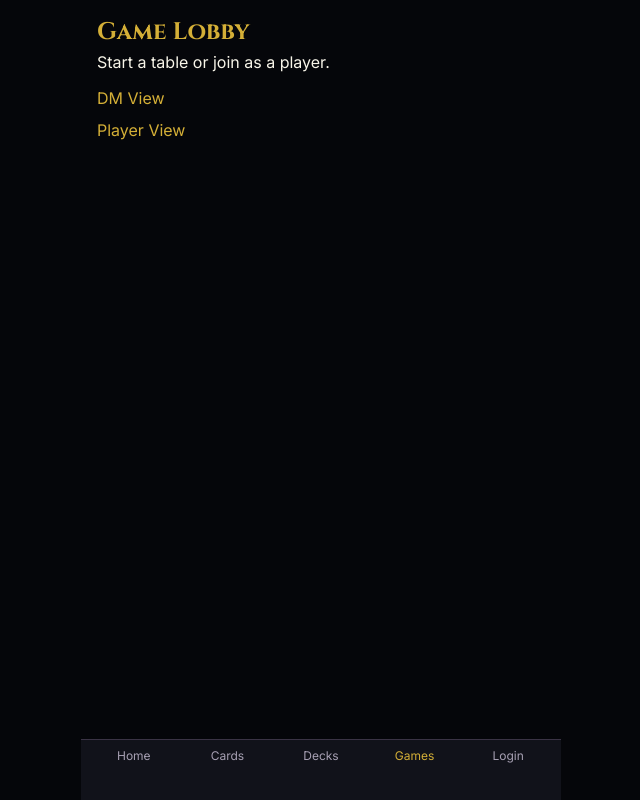
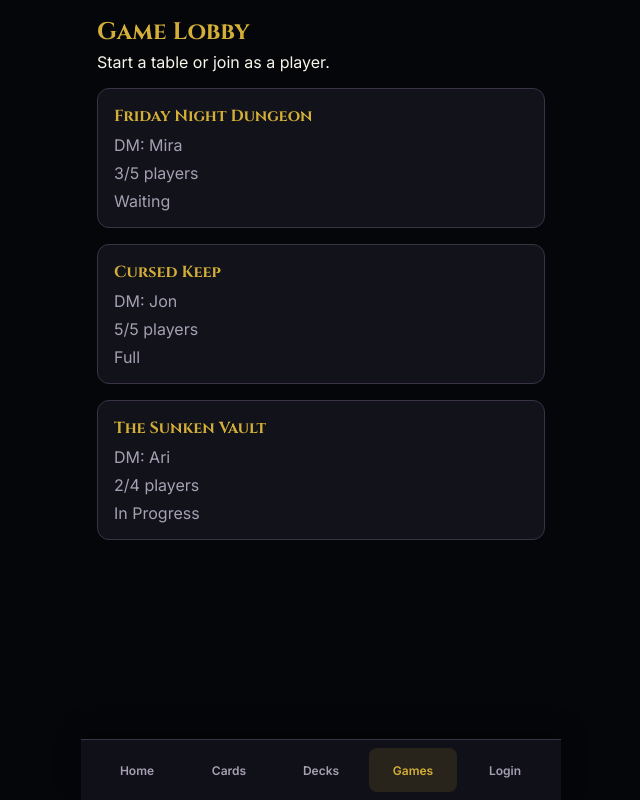
Before and after one commit to AOrnstein/misfortune-cards-frontend, a React (Vite) app: page /lobby in a window 1280 px wide. Shown: the whole page, without its empty margins (319-959 px from the left). Built offline with nearby package versions, Linux system fonts and the light colour scheme; no server answers.

Commit message:
just realized didnt saved changes so here they are and also changed name for my branch

```diff
--- a/src/components/PageHeader.jsx
+++ b/src/components/PageHeader.jsx
@@ -0,0 +1,8 @@
+export default function PageHeader({ title, description }) {
+  return (
+    <div className="page-header">
+      <h1>{title}</h1>
+      {description && <p className="muted">{description}</p>}
+    </div>
+  );
+}
--- a/src/data/games.js
+++ b/src/data/games.js
@@ -0,0 +1,26 @@
+export const games = [
+  {
+    id: "game-1",
+    name: "Friday Night Dungeon",
+    dm: "Mira",
+    players: 3,
+    maxPlayers: 5,
+    status: "Waiting",
+  },
+  {
+    id: "game-2",
+    name: "Cursed Keep",
+    dm: "Jon",
+    players: 5,
+    maxPlayers: 5,
+    status: "Full",
+  },
+  {
+    id: "game-3",
+    name: "The Sunken Vault",
+    dm: "Ari",
+    players: 2,
+    maxPlayers: 4,
+    status: "In Progress",
+  },
+];
--- a/src/layout/Navbar.jsx
+++ b/src/layout/Navbar.jsx
@@ -4,6 +4,7 @@ import { useAuth } from "../auth/useAuth";
 
 export default function Navbar() {
   const { token, logout } = useAuth();
+
   return (
     <nav id="navbar">
       <NavLink to="/">Home</NavLink>
@@ -16,5 +17,6 @@ export default function Navbar() {
       ) : (
         <NavLink to="/login">Login</NavLink>
       )}
-    </nav>  );
+    </nav>
+  );
 }
--- a/src/pages/DmView.jsx
+++ b/src/pages/DmView.jsx
@@ -1,6 +1,18 @@
+import { useState } from "react";
+
 import { cards } from "../data/cards";
+import "../styles/pages/DmView.css";
 
 export default function DmView() {
+  const [drawnCard, setDrawnCard] = useState(null);
+  const [autoConfirm, setAutoConfirm] = useState(false);
+
+
+  const drawCard = () => {
+    const randomCard = cards[Math.floor(Math.random() * cards.length)];
+    setDrawnCard(randomCard);
+  };
+
   return (
     <section className="compendium-page">
       <div className="page-header">
@@ -8,7 +20,52 @@ export default function DmView() {
         <p className="muted">Manage draws and reveal outcomes.</p>
       </div>
 
-      <button type="button">Draw a card</button>
+      <div className="game-board">
+        <div className="draw-area">
+        <div className="game-card-slot">
+  {drawnCard ? (
+    <article className="card-tile game-card-preview">
+      <div className="card-art">{drawnCard.image}</div>
+
+      <div className="card-info">
+        <h2>{drawnCard.name}</h2>
+        <p>{drawnCard.type}</p>
+      </div>
+    </article>
+  ) : (
+    <article className="card-tile game-card-preview">
+      <div className="card-art">?</div>
+
+      <div className="card-info">
+        <h2>No Card</h2>
+        <p>Draw from deck</p>
+      </div>
+    </article>
+  )}
+</div>
+          <div className="deck-stack">⌁</div>
+        </div>
+
+        <button type="button" onClick={drawCard}>
+          Draw
+        </button>
+
+        {drawnCard && (
+          <div className="game-actions">
+            <button type="button">Change</button>
+            <button type="button">Confirm</button>
+          </div>
+        )}
+
+        <label className="toggle-row">
+          Auto Confirm
+          <input
+            type="checkbox"
+            checked={autoConfirm}
+            onChange={() => setAutoConfirm(!autoConfirm)}
+          />
+        </label>
+      </div>
 
       <div className="detail-panel">
         <h2>Deck status</h2>
--- a/src/pages/GameLobby.jsx
+++ b/src/pages/GameLobby.jsx
@@ -1,20 +1,25 @@
-import { Link } from "react-router";
+import { games } from "../data/games";
+import PageHeader from "../components/PageHeader";
 
 export default function GameLobby() {
   return (
     <section className="compendium-page">
-      <div className="page-header">
-        <h1>Game Lobby</h1>
-        <p className="muted">Start a table or join as a player.</p>
-      </div>
+      <PageHeader
+        title="Game Lobby"
+        description="Start a table or join as a player."
+      />
 
-      <div className="welcome-actions">
-        <Link className="button" to="/game/dm">
-          DM View
-        </Link>
-        <Link className="button secondary" to="/game/player">
-          Player View
-        </Link>
+      <div className="game-list">
+        {games.map((game) => (
+          <article className="detail-panel" key={game.id}>
+            <h2>{game.name}</h2>
+            <p className="muted">DM: {game.dm}</p>
+            <p>
+              {game.players}/{game.maxPlayers} players
+            </p>
+            <p>{game.status}</p>
+          </article>
+        ))}
       </div>
     </section>
   );
--- a/src/styles/index.css
+++ b/src/styles/index.css
@@ -96,10 +96,12 @@ label {
 
   width: min(100%, 30rem);
   transform: translateX(-50%);
-  padding: 0.5rem;
+  padding: 0.5rem 0.75rem;
 
   border-top: 0.0625rem solid var(--border);
-  background: var(--panel);
+  background: rgba(17, 18, 26, 0.96);
+  backdrop-filter: blur(0.75rem);
+  box-shadow: 0 -0.5rem 1.5rem rgba(0, 0, 0, 0.35);
 }
 
 #brand p {
@@ -120,17 +122,38 @@ label {
   padding: 1rem;
 }
 
-
 #navbar a,
 #navbar button {
+  display: grid;
+  place-items: center;
+
   min-height: 2.75rem;
   border: 0;
+  border-radius: 0.5rem;
   background: transparent;
   color: var(--muted);
+
   font-size: 0.75rem;
+  font-weight: 600;
   text-align: center;
 }
 
 #navbar a.active {
+  background: rgba(212, 175, 55, 0.12);
   color: var(--gold);
 }
+
+#navbar a:hover,
+#navbar button:hover {
+  background: rgba(255, 255, 255, 0.06);
+  color: var(--text);
+}
+
+#navbar button {
+  padding: 0;
+}
+
+.game-list {
+  display: grid;
+  gap: 1rem;
+}
--- a/src/styles/pages/DmView.css
+++ b/src/styles/pages/DmView.css
@@ -0,0 +1 @@
+i need to work on the CSS for the DmView page.
```
Also changed, not shown: src/components/BottomNav.jsx (deleted). Lines whose indentation alone changed are shown as unchanged.
